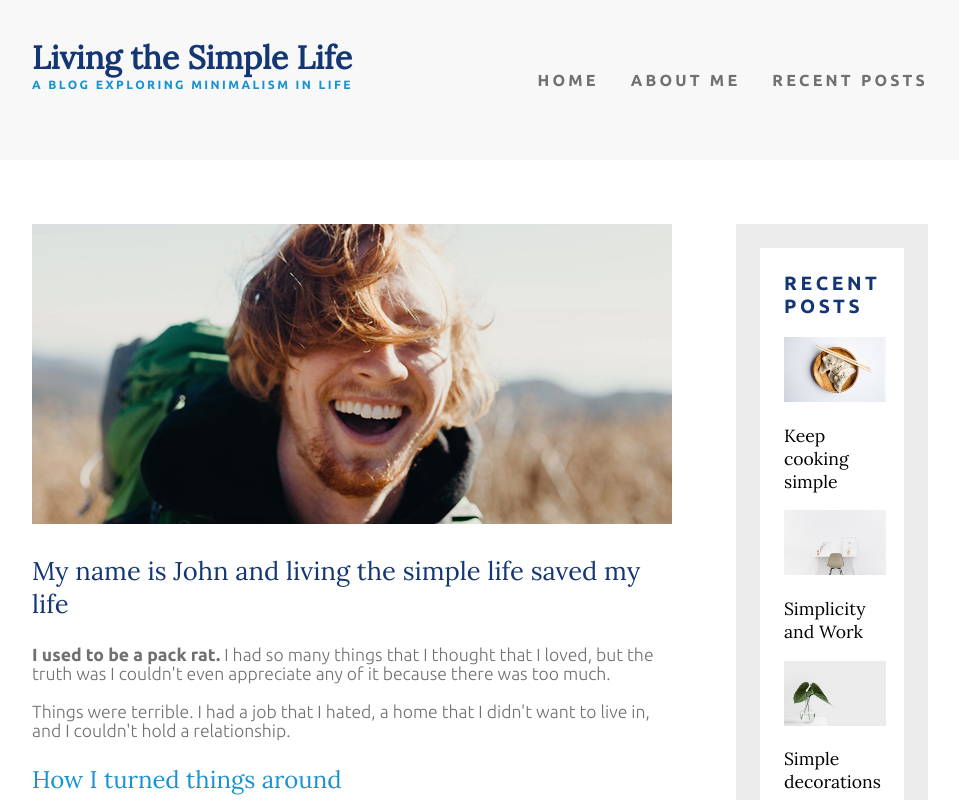
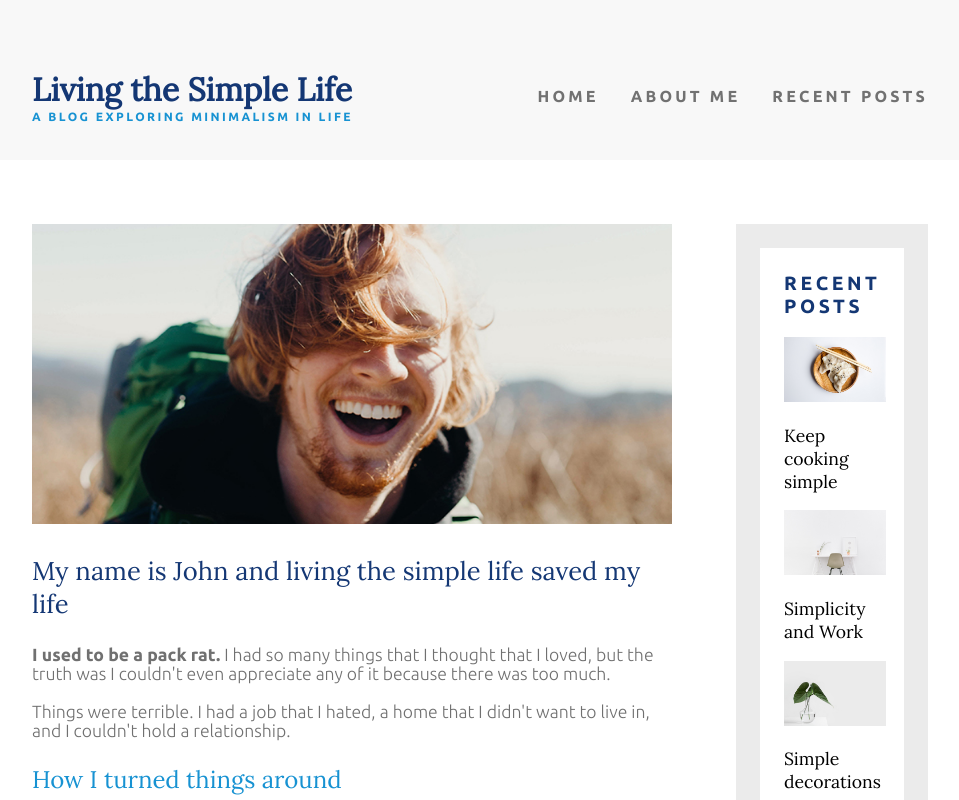
Before and after one commit to jeremydurden/simple-life-blog, a React (Create React App) app: page /about in a window 1280 px wide. Shown: the top 800 px of the page, without its empty margins (160-1119 px from the left). Built offline with nearby package versions, Linux system fonts and the light colour scheme.

Commit message:
styling header

```diff
--- a/src/components/Header/Header.css
+++ b/src/components/Header/Header.css
@@ -7,15 +7,15 @@
 
 
 .header__container {
+    padding-top: 2em;
     display: flex;
     flex-direction: column;
     align-items: center;
+    justify-content: center;
     font-family: 'Ubuntu', sans-serif;
 }
 
-.header__title--container {
-    margin-bottom: 2em;
-}
+
 
 .header__title {
     color: #143774;
@@ -66,7 +66,7 @@
         height: 20vh;
         flex-direction: row;
         justify-content: space-between;
-        align-items: center;
+
     }
 
     .header__ul {
@@ -76,3 +76,10 @@
         align-items: center;
     }
 }
+
+@media (max-width: 1249px) {
+    .header__title--container {
+        margin-bottom: 2em;
+    }
+
+}
```
